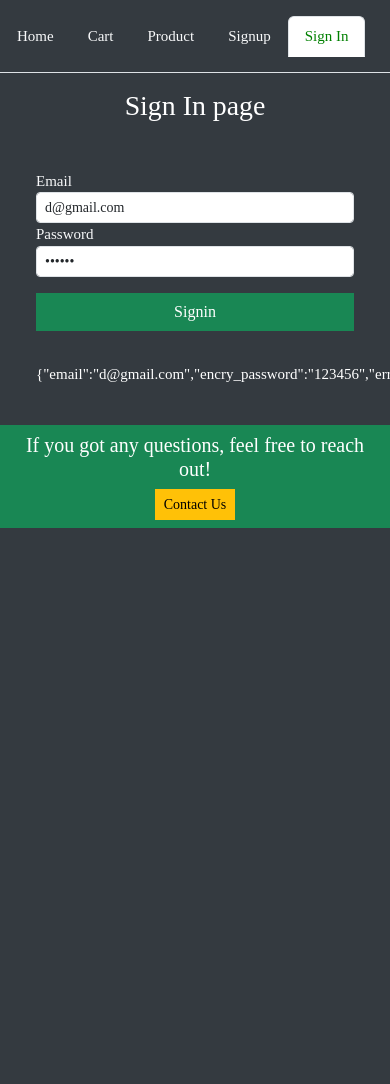
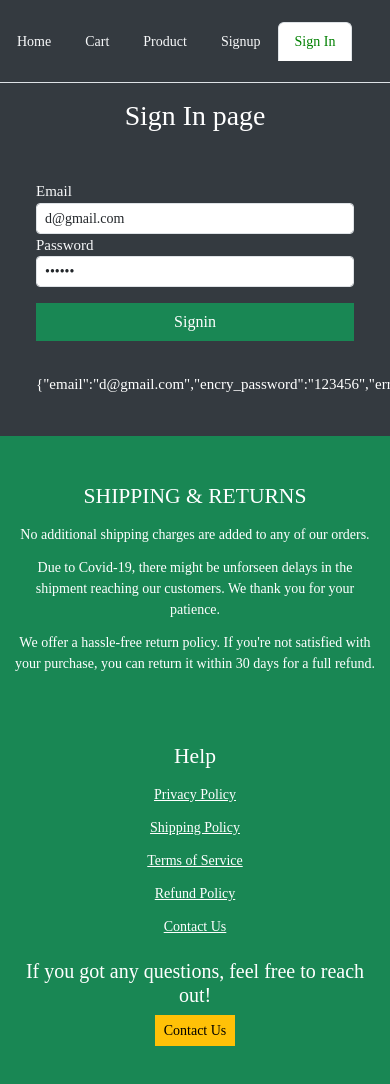
Before and after one commit to Meenakshiratnawat/AdExporters-frontend, a React (Create React App) app: page /signin in a window 390 px wide. Shown: the top 1084 px of the page. Before the commit the page ends 844 px from the top, so only its background shows below. Built offline with nearby package versions, Linux system fonts and the light colour scheme.

Commit message:
changed in footer & home page

```diff
--- a/src/core/Base.js
+++ b/src/core/Base.js
@@ -15,12 +15,53 @@ const Base = ({
       </div>
       <div className={className}>{children}</div>
     </div>
-    <footer className="footer   py-0">
-      <div className="container-fluid bg-success text-white text-center  py-2">
+    <footer className="footer py-0 text-white">
+      <div className="container-fluid bg-success text-white text-center py-5">
+        {/* <h5 className="text-sm">
+          If you got any questions, feel free to reach out!
+        </h5>
+        <button className="btn btn-warning btn-sm">Contact Us</button> */}
+
+        <div class="footer-sect">
+          <h4>SHIPPING &amp; RETURNS</h4>
+          <ul>
+            <li>
+              No additional shipping charges are added to any of our orders.
+            </li>
+            <li>
+              Due to Covid-19, there might be unforseen delays in the shipment
+              reaching our customers. We thank you for your patience.
+            </li>
+            <li>
+              We offer a hassle-free return policy. If you're not satisfied with
+              your purchase, you can return it within 30 days for a full refund.
+            </li>
+          </ul>
+        </div>
+
+        {/* <h4>Help</h4> */}
+        <ul className="list-unstyled pt-5">
+          <h4>Help</h4>
+          <li className="text-white !important">
+            <a href="#">Privacy Policy</a>
+          </li>
+          <li className="text-white !important">
+            <a href="#">Shipping Policy</a>
+          </li>
+          <li className="text-white !important">
+            <a href="#">Terms of Service</a>
+          </li>
+          <li className="text-white !important">
+            <a href="#">Refund Policy</a>
+          </li>
+          <li className="text-white !important">
+            <a href="#">Contact Us</a>
+          </li>
+        </ul>
         <h5 className="text-sm">
           If you got any questions, feel free to reach out!
         </h5>
-        <button className="btn btn-warning btn-sm ">Contact Us</button>
+        <button className="btn btn-warning btn-sm">Contact Us</button>
       </div>
     </footer>
   </div>
--- a/src/core/Home.js
+++ b/src/core/Home.js
@@ -41,36 +41,74 @@ const Home = () => {
   }, []);
 
   return (
+    //     <Base title="Home Page">
+    //       <HomeCarousel />
+    //       <div className="row text-center">
+    //         <div id="collection-description" class="desktop-12 tablet-6 mobile-3">
+    //           <div class="rte">
+    //             <p data-mce-fragment="1" data-mce-style="font-size:30ppx;">
+    //               <h2>About us</h2>
+    //             </p>
+    //             <p data-mce-fragment="1">
+    //               <span data-mce-fragment="1" data-mce-style="font-weight: 600;">
+    //                 <h1>
+    //                   Since 1960 , we "Alluring Design Exporters" , is a leading
+    //                   Manufacturer , Wholesaler and Exporter of marble Sculptures ,
+    //                   Temples and Other handicraft items . We are unique mix of
+    //                   talent and meticulousness in the quest for excellence. We are
+    //                   sculpting the finest grade of marble idols with detail that
+    //                   will hold you spellbound with their mesmerising beauty ,
+    //                   representing a true reflection of craftsmanship , Indian
+    //                   values and culture.&nbsp;
+    //                 </h1>
+    //               </span>
+    //             </p>
+    //           </div>
+    //         </div>
+    //         <div class="desktop-12 tablet-6 mobile-3">
+    //           <h1 className="text-white mt-2 mb-2">Categories</h1>
+    //           <div className="row">
+    //             {categories.map((category, index) => {
+    //               return (
+    //                 <div key={index} className="col-4 mb-4">
+    //                   <CategoryCard category={category} />
+    //                 </div>
+    //               );
+    //             })}
+    //           </div>
+    //         </div>
+    //       </div>
+    //     </Base>
+    //   );
+    // };
+
     <Base title="Home Page">
       <HomeCarousel />
-      <div className="row text-center">
-        <div id="collection-description" class="desktop-12 tablet-6 mobile-3">
-          <div class="rte">
-            <p data-mce-fragment="1" data-mce-style="font-size:30ppx;">
-              <h2>About us</h2>
-            </p>
-            <p data-mce-fragment="1">
-              <span data-mce-fragment="1" data-mce-style="font-weight: 600;">
-                <h1>
-                  Since 1960 , we "Alluring Design Exporters" , is a leading
-                  Manufacturer , Wholesaler and Exporter of marble Sculptures ,
-                  Temples and Other handicraft items . We are unique mix of
-                  talent and meticulousness in the quest for excellence. We are
-                  sculpting the finest grade of marble idols with detail that
-                  will hold you spellbound with their mesmerising beauty ,
-                  representing a true reflection of craftsmanship , Indian
-                  values and culture.&nbsp;
-                </h1>
-              </span>
-            </p>
+      <div className="row">
+        <div className="col-lg-8 mx-auto">
+          <div className="text-center mb-5">
+            <h2>About us</h2>
+          </div>
+          <div className="text-center mb-5">
+            <h1>
+              Since 1960, we "Alluring Design Exporters", is a leading
+              Manufacturer, Wholesaler and Exporter of marble Sculptures,
+              Temples and Other handicraft items. We are unique mix of talent
+              and meticulousness in the quest for excellence. We are sculpting
+              the finest grade of marble idols with detail that will hold you
+              spellbound with their mesmerising beauty, representing a true
+              reflection of craftsmanship, Indian values and culture.
+            </h1>
           </div>
         </div>
-        <div class="desktop-12 tablet-6 mobile-3">
-          <h1 className="text-white mt-2 mb-2">Categories</h1>
+      </div>
+      <div className="row">
+        <div className="col-lg-8 mx-auto">
+          <h1 className="text-center mb-5">Categories</h1>
           <div className="row">
             {categories.map((category, index) => {
               return (
-                <div key={index} className="col-4 mb-4">
+                <div key={index} className="col-lg-4 mb-4">
                   <CategoryCard category={category} />
                 </div>
               );
--- a/src/styles.css
+++ b/src/styles.css
@@ -107,3 +107,27 @@ align-items: center;
   display: block;
   margin: 0 auto;
 }
+ul li a {
+  color: white;
+}
+
+ul {
+  list-style: none;
+  padding: 0;
+  font-size: 16px;
+}
+
+ul li {
+  margin-left: 0;
+  padding: 8px 0;
+}
+
+@media (max-width: 767px) {
+  ul {
+    font-size: 14px;
+  }
+
+  ul li {
+    padding: 6px 0;
+  }
+}
```
